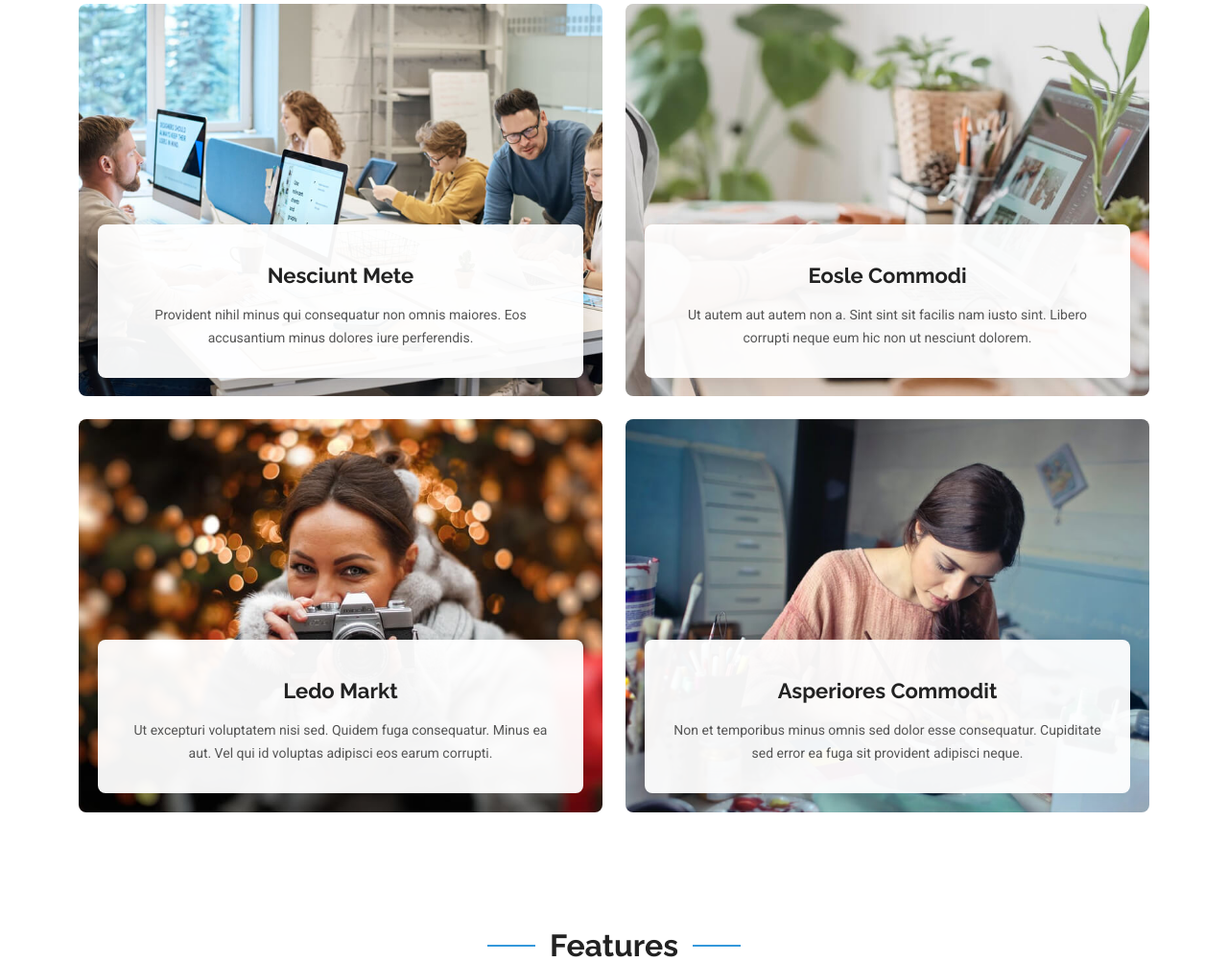
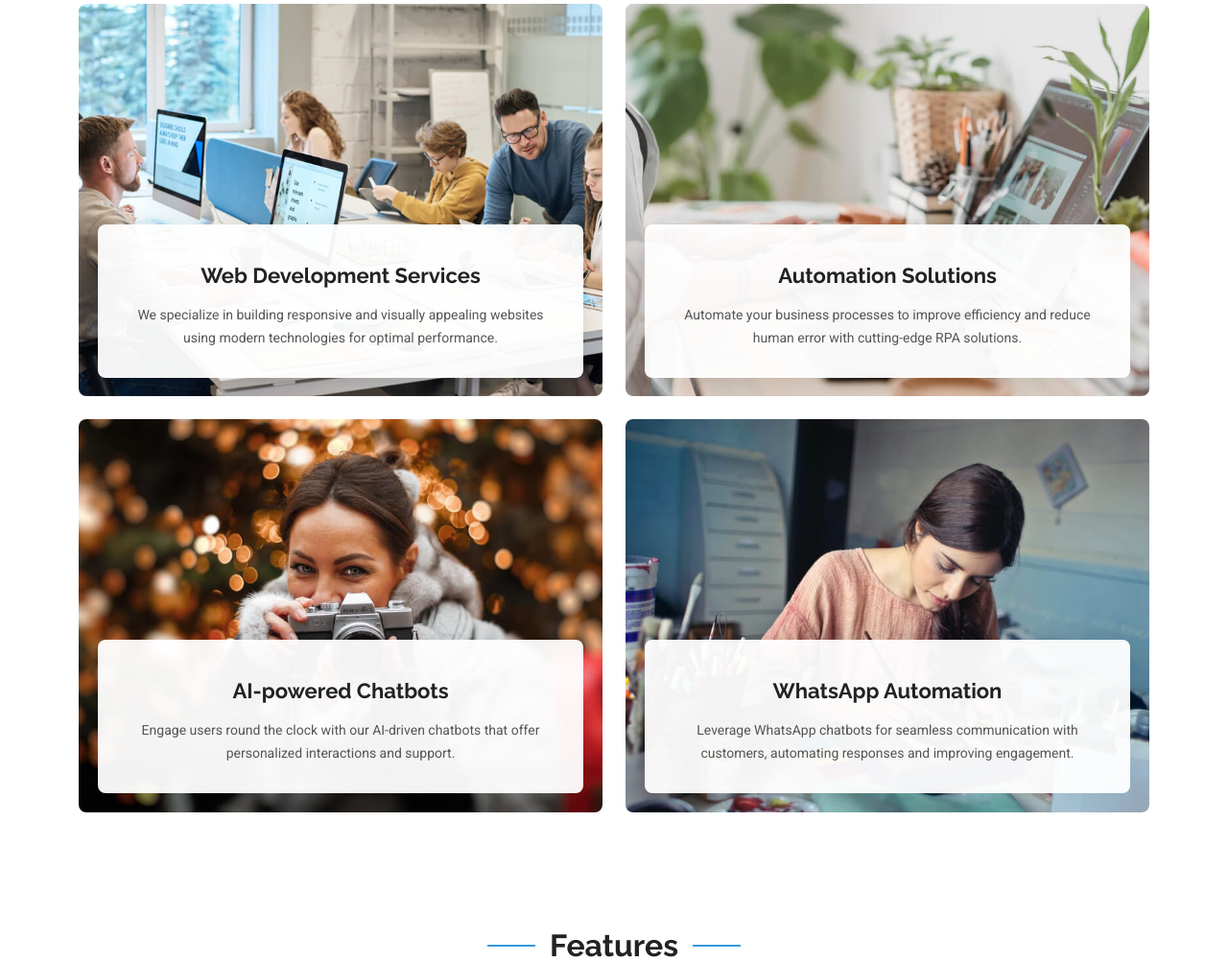
Before and after one commit to sangatiravitejareddy/alphabloczs, a Django app: page / in a window 1280 px wide. Shown: the part 2319-3322 px from the top of the page at 96% size. Run offline with Django 5.2, Linux system fonts and the light colour scheme; some libraries are stand-ins or nearby versions.

Commit message:
Alt_Services_updated

```diff
--- a/alphabloczs/templates/index.html
+++ b/alphabloczs/templates/index.html
@@ -334,6 +334,7 @@
 
         <div class="row gy-4">
 
+          <!-- Service 1 -->
           <div class="col-lg-6" data-aos="zoom-in" data-aos-delay="200">
             <div class="service-item position-relative">
               <div class="img">
@@ -341,13 +342,14 @@
               </div>
               <div class="details">
                 <a href="service-details.html" class="stretched-link">
-                  <h3>Nesciunt Mete</h3>
+                  <h3>Web Development Services</h3>
                 </a>
-                <p>Provident nihil minus qui consequatur non omnis maiores. Eos accusantium minus dolores iure perferendis.</p>
+                <p>We specialize in building responsive and visually appealing websites using modern technologies for optimal performance.</p>
               </div>
             </div>
           </div><!-- End Service Item -->
 
+          <!-- Service 2 -->
           <div class="col-lg-6" data-aos="zoom-in" data-aos-delay="300">
             <div class="service-item position-relative">
               <div class="img">
@@ -355,13 +357,14 @@
               </div>
               <div class="details">
                 <a href="service-details.html" class="stretched-link">
-                  <h3>Eosle Commodi</h3>
+                  <h3>Automation Solutions</h3>
                 </a>
-                <p>Ut autem aut autem non a. Sint sint sit facilis nam iusto sint. Libero corrupti neque eum hic non ut nesciunt dolorem.</p>
+                <p>Automate your business processes to improve efficiency and reduce human error with cutting-edge RPA solutions.</p>
               </div>
             </div>
           </div><!-- End Service Item -->
 
+          <!-- Service 3 -->
           <div class="col-lg-6" data-aos="zoom-in" data-aos-delay="400">
             <div class="service-item position-relative">
               <div class="img">
@@ -369,13 +372,14 @@
               </div>
               <div class="details">
                 <a href="service-details.html" class="stretched-link">
-                  <h3>Ledo Markt</h3>
+                  <h3>AI-powered Chatbots</h3>
                 </a>
-                <p>Ut excepturi voluptatem nisi sed. Quidem fuga consequatur. Minus ea aut. Vel qui id voluptas adipisci eos earum corrupti.</p>
+                <p>Engage users round the clock with our AI-driven chatbots that offer personalized interactions and support.</p>
               </div>
             </div>
           </div><!-- End Service Item -->
 
+          <!-- Service 4 -->
           <div class="col-lg-6" data-aos="zoom-in" data-aos-delay="500">
             <div class="service-item position-relative">
               <div class="img">
@@ -383,9 +387,9 @@
               </div>
               <div class="details">
                 <a href="service-details.html" class="stretched-link">
-                  <h3>Asperiores Commodit</h3>
+                  <h3>WhatsApp Automation</h3>
                 </a>
-                <p>Non et temporibus minus omnis sed dolor esse consequatur. Cupiditate sed error ea fuga sit provident adipisci neque.</p>
+                <p>Leverage WhatsApp chatbots for seamless communication with customers, automating responses and improving engagement.</p>
                 <a href="service-details.html" class="stretched-link"></a>
               </div>
             </div>
@@ -396,6 +400,7 @@
       </div>
 
     </section>
+
     <!-- /Alt Services Section -->
 
     <!-- Features Section -->
```
